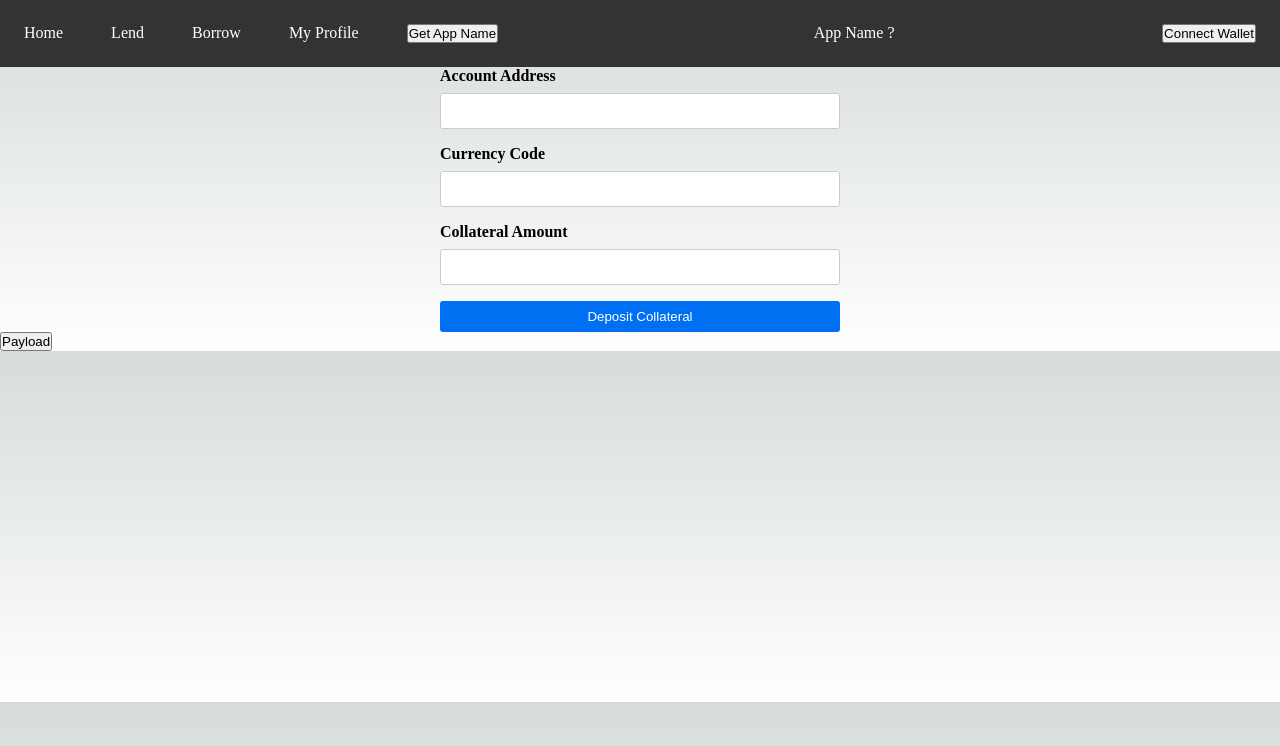
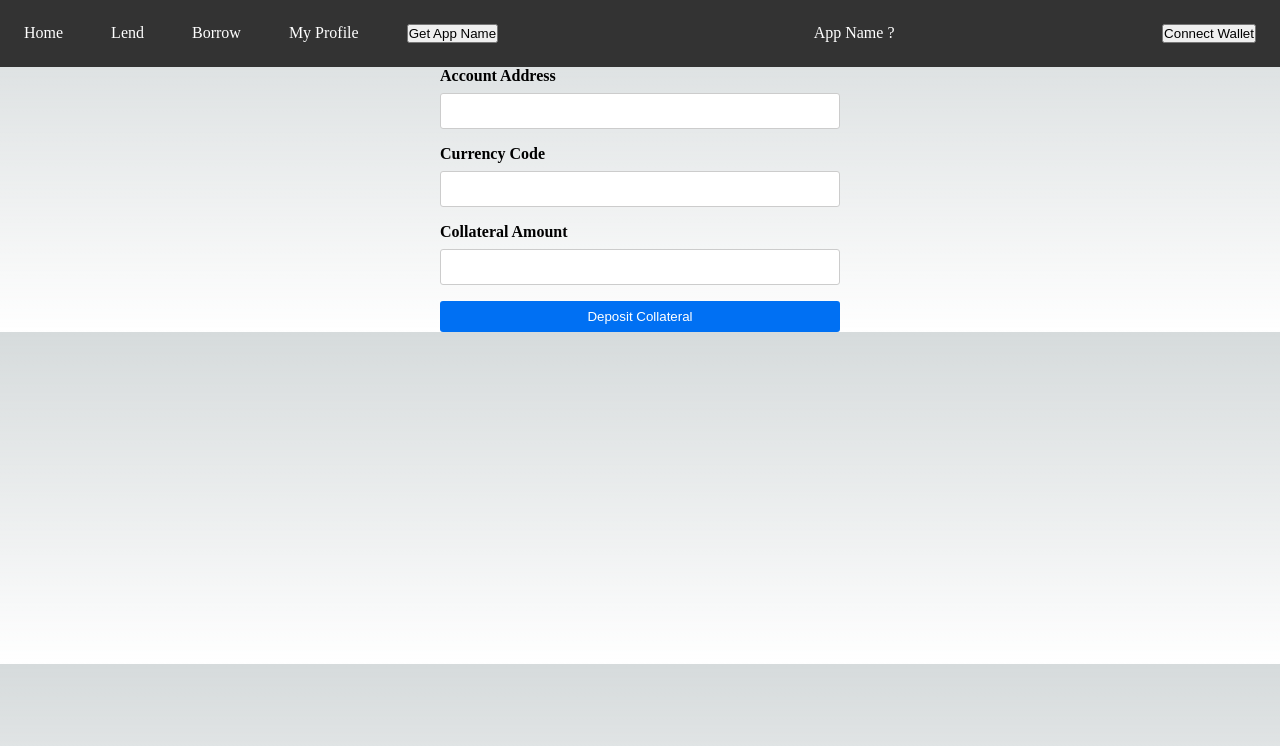
Before and after one commit to spaul1042/MUX-YOUR-ASSET, a Next.js app: page /deposit in a window 1280 px wide. Shown: the top 746 px of the page. Built offline with nearby package versions, Linux system fonts and the light colour scheme.

Commit message:
Collateral deposit XRPL

```diff
--- a/src/components/NavBar.js
+++ b/src/components/NavBar.js
@@ -22,14 +22,10 @@ function NavBar() {
   };
 
   const payload = async function () {
-    const sdk = new Xumm(
-      "9f7539a1-f077-4098-8fee-dfc371769a15",
-      "e93cfbfe-6968-4f9b-bb33-e0bebfe2ce76"
+    const xumm = new Xumm(
+      "9f7539a1-f077-4098-8fee-dfc371769a15"
     );
-    // 9f7539a1-f077-4098-8fee-dfc371769a15
-    // e93cfbfe-6968-4f9b-bb33-e0bebfe2ce76
 
-    const appinfo = await sdk.ping();
     console.log("before payload");
 
     const request = {
@@ -45,14 +41,32 @@ function NavBar() {
       ]
     }
 
-    const payload = await sdk.payload.create(request, true)
+    // createAnsSubscribe function returns {created:__, resolved:__} object which is then destructured in .then
+    // createndSubscribe function also has an eventMesage associated with this
+    xumm.payload.createAndSubscribe(request, eventMessage => {
+      if (Object.keys(eventMessage.data).indexOf('opened') > -1) {
+        // Update the UI? The payload was opened.
+        console.log("payload opened");
+      }
+      if (Object.keys(eventMessage.data).indexOf('signed') > -1) {
+        // The `signed` property is present, true (signed) / false (rejected)
+        console.log("payload signed");
+        return eventMessage
+      }
+    })
+      .then(({ created, resolved }) => {
+        // gets executed once the payload is created
+        console.log('Payload URL:', created.next.always)
+        console.log('Payload QR:', created.refs.qr_png)
 
-    // console.log(payload)
-    alert("Click Ok to get the qr code for signing transactions");
-    alert(payload.refs.qr_png);
-    console.log(payload.refs.qr_png)
+        return resolved // Return payload promise for the next `then`
+      })
+      .then(payload => {
+        // gets executed once the payload is signed
+        console.log('Payload resolved', payload)
+      })  // after the payload has been signed by the user
 
-    setAppName(appinfo.application.name);
+
   };
 
   if (loading) {
--- a/src/pages/deposit.js
+++ b/src/pages/deposit.js
@@ -1,6 +1,6 @@
-import { useState } from "react";
 import styles from "@/styles/Deposit.module.css";
 import NavBar from "../components/NavBar";
+import { useState, useEffect } from "react";
 import { Xumm } from "xumm";
 // {account_address, currency_code, collateral_amount}
 const Deposit = () => {
@@ -8,25 +8,26 @@ const Deposit = () => {
   //  currency code : XRP, MUX, XUM
   // Issuer of MUX and XUM is same
 
+  const [loading, setloading] = useState(false);
   const [accountAddress, setAccountAddress] = useState("");
   const [currency_code, setCode] = useState("");
   const [collateral_amount, setAmount] = useState("");
 
 
-  const payload = async function () {
-    const sdk = new Xumm(
-      "9f7539a1-f077-4098-8fee-dfc371769a15",
-      "5bb59cad-d471-4d0f-8c06-b0463a78eeff"
+  const handleSubmit = async (event) => {
+    event.preventDefault();
+    setloading(true);
+    const xumm = new Xumm(
+      "9f7539a1-f077-4098-8fee-dfc371769a15"
     );
-    const appinfo = await sdk.ping();
-    console.log(appinfo.application.name);
 
-    const intermediary_account = "ra26ykT87BwwEriSdyoMbDcKPdaNpRnaoS" ;  // Name on Account on Xumm Wallet -> Test
+    const intermediary_account = "ra26ykT87BwwEriSdyoMbDcKPdaNpRnaoS";  // Name on Account on Xumm Wallet -> Test
     // this is the intermediary account on MUX-YOUR-ASSET software, where all the collateral is deposited and defaulting repayments happens
     const issuer_account = "r9ipnvUgT4ZYVbiNib4sLCzJ3RGzxfXp6y";
     // this is the account which has issued the MUX and XUM token
+    console.log("before payload");
 
-    const send_token_tx = {
+    let send_token_tx = {
       "TransactionType": "Payment",
       "Account": accountAddress,
       "Amount": {
@@ -37,23 +38,39 @@ const Deposit = () => {
       "Destination": intermediary_account
     }
 
-    console.log("before paylaod");
-    const payload = await sdk.payload.create(send_token_tx, true);
-    console.log("after paylaod");
+    if(currency_code == "XRP")
+    {
+       send_token_tx = {
+        "TransactionType": "Payment",
+        "Account": accountAddress,
+        "Amount": (collateral_amount * 1000000).toString(),
+        "Destination": intermediary_account
+      }
+    }
 
-    // console.log(payload)
-    alert("Click Ok to get the qr code for signing transactions");
-    alert(payload.refs.qr_png);
-    console.log(payload.refs.qr_png);
 
-  };
+    xumm.payload.createAndSubscribe(send_token_tx, eventMessage => {
+      if (Object.keys(eventMessage.data).indexOf('opened') > -1) {
+        // Update the UI? The payload was opened.
 
-  const handleSubmit = async (event) => {
-    event.preventDefault();
+      }
+      if (Object.keys(eventMessage.data).indexOf('signed') > -1) {
+        // The `signed` property is present, true (signed) / false (rejected)
 
-    await payload();
+        return eventMessage
+      }
+    })
+      .then(({ created, resolved }) => {
+        alert(created.refs.qr_png);
+        console.log('Payload URL:', created.next.always)
+        console.log('Payload QR:', created.refs.qr_png)
 
-    const response = await fetch(
+        return resolved // Return payload promise for the next `then`
+      })
+      .then((payload) => {
+        // Updating the database
+        console.log("Updating database")
+        const response = fetch(
           "http://localhost:8000/api/deposit_collateral",
           {
             method: "POST",
@@ -65,9 +82,10 @@ const Deposit = () => {
               currency_code: currency_code,
               collateral_amount: collateral_amount,
             }),
-      }
-    );
+          })
 
+        return response;
+      }).then((response) => {
         if (response.ok) {
           console.log("Success");
           alert("Successfully deposited Collateral");
@@ -77,7 +95,21 @@ const Deposit = () => {
           alert("Collateral not deposited because of an error");
           // handle failed operation
         }
+        setloading(false);
+      })
+
+
+
+
   };
+
+  if (loading) {
+    return (
+      <>
+        <div> Loading Content Please wait!</div>
+      </>
+    );
+  }
 
   return (
     <>
@@ -126,7 +158,7 @@ const Deposit = () => {
           Deposit Collateral
         </button>
       </form>
-      <button onClick={payload}>Payload</button>
+
     </>
   );
 };
```
Lines whose indentation alone changed are shown as unchanged.
